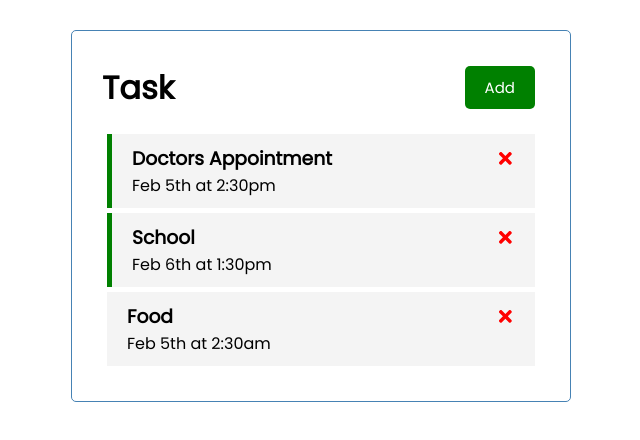
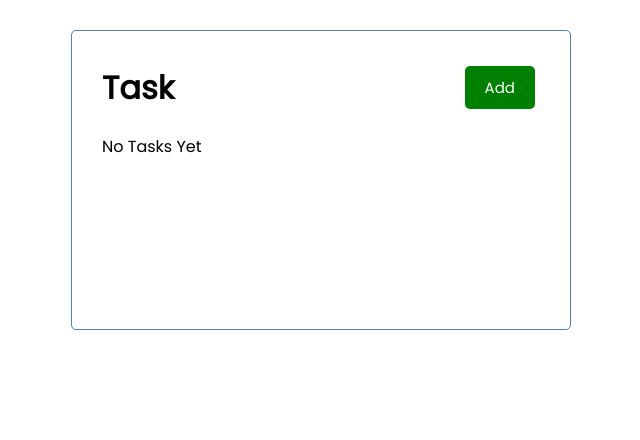
Before and after one commit to jonathanwodzisz/task-app, a React (Create React App) app: page / in a window 1280 px wide. Shown: the top 440 px of the page, without its empty margins (319-959 px from the left). Built offline with nearby package versions, Linux system fonts and the light colour scheme; data requests are answered from the project's data file.

Commit message:
Mock backend implimented
next is routing

```diff
--- /dev/null
+++ b/db.json
@@ -0,0 +1,3 @@
+{
+  "tasks": []
+}
--- a/package.json
+++ b/package.json
@@ -6,6 +6,7 @@
     "@testing-library/jest-dom": "^5.14.1",
     "@testing-library/react": "^11.2.7",
     "@testing-library/user-event": "^12.8.3",
+    "json-server": "^0.16.3",
     "react": "^17.0.2",
     "react-dom": "^17.0.2",
     "react-icons": "^4.2.0",
@@ -13,6 +14,7 @@
     "web-vitals": "^1.1.2"
   },
   "scripts": {
+    "server": "json-server --watch --port 3002 db.json",
     "start": "react-scripts start",
     "build": "react-scripts build",
     "test": "react-scripts test",
--- a/src/App.js
+++ b/src/App.js
@@ -1,44 +1,64 @@
 import Header from './components/Header.js'
 import Tasks from './components/Tasks'
 import './App.css';
-import { useState } from 'react'
+import { useState, useEffect } from 'react'
 import AddTask from './components/AddTask'
 
 function App() {
   const [showAddTask, setShowAddTask] = useState(false);
-  const [tasks, setTasks] = useState(
-    [
-      {
-        id: 1,
-        text: 'Doctors Appointment',
-        day: 'Feb 5th at 2:30pm',
-        reminder: true,
+  const [tasks, setTasks] = useState([])
+
+  useEffect(() => {
+    const getTasks = async () => {
+      const tasksFromServer = await fetchTasks();
+      setTasks(tasksFromServer);
+    }
+    getTasks();
+  }, []);
+
+  // Fetch Tasks
+  const fetchTasks = async () => {
+    const res = await fetch('http://localhost:3002/tasks');
+    const data = await res.json();
+    return data;
+  }
+  //Fetch task
+  const fetchTask = async (id) => {
+    const res = await fetch(`http://localhost:3002/tasks/${id}`);
+    const data = await res.json();
+    return data
+  }
+  //toggle reminder
+  const toggleReminder = async (id) => {
+    const taskToToggle = await fetchTask(id);
+    const updTask = { ...taskToToggle, reminder: !taskToToggle.reminder };
+    const res = await fetch(`http://localhost:3002/tasks/${id}`, {
+      method: 'PUT',
+      headers: {
+        'Content-type': 'application/json'
       },
-      {
-        id: 2,
-        text: 'School',
-        day: 'Feb 6th at 1:30pm',
-        reminder: true,
-      },
-      {
-        id: 3,
-        text: 'Food',
-        day: 'Feb 5th at 2:30am',
-        reminder: false,
-      }
-    ])
-  //toggle reminder
-  const toggleReminder = (id) => {
-    setTasks(tasks.map((task) => task.id === id ? { ...task, reminder: !task.reminder } : task))
+      body: JSON.stringify(updTask)
+    })
+    const data = await res.json();
+
+    setTasks(tasks.map((task) => task.id === id ? { ...task, reminder: data.reminder } : task))
   }
   //Add Task
-  const addTask = (task) => {
-    const id = Math.floor(Math.random() * 10000) + 1;
-    const newTask = { id, ...task };
-    setTasks([...tasks, newTask]);
+  const addTask = async (task) => {
+    const res = await fetch('http://localhost:3002/tasks', {
+      method: 'POST', headers: { 'Content-type': 'application/json' },
+      body: JSON.stringify(task)
+    })
+    const data = await res.json();
+    setTasks([...tasks, data]);
+    //const id = Math.floor(Math.random() * 10000) + 1;
+    //const newTask = { id, ...task };
+    //setTasks([...tasks, newTask]);
+
   }
   //Delete Task
-  const deleteTask = (id) => {
+  const deleteTask = async (id) => {
+    await fetch(`http://localhost:3002/tasks/${id}`, { method: 'DELETE' })
     setTasks(tasks.filter((task) => task.id !== id))
   }
   return (
```
Also changed, not shown: 1 other file (tests, documents, lock files or other folders).
